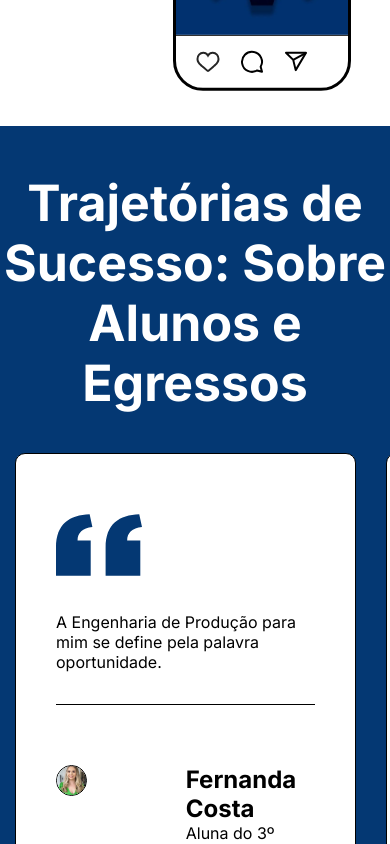
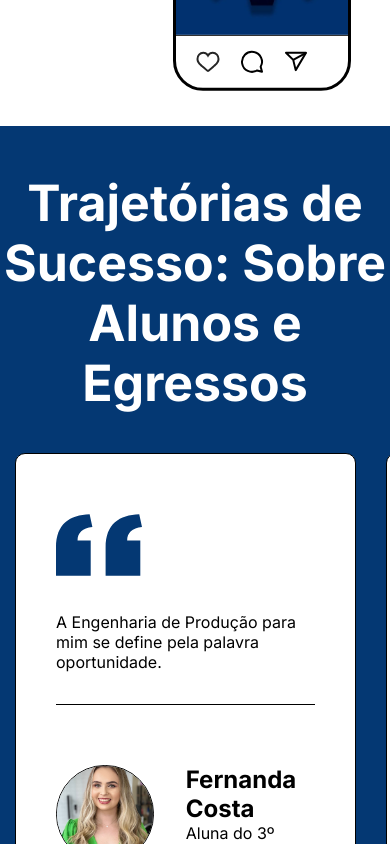
Before and after one commit to mph7/engprod, a React (Vite) app: page / in a window 390 px wide. Shown: the part 7988-8832 px from the top of the page. Built offline with nearby package versions, Linux system fonts and the light colour scheme.

Commit message:
fix: make testimonial carousel scroll correctly on mobile devices

```diff
--- a/src/components/TestimonialCard/TestimonialCard.css
+++ b/src/components/TestimonialCard/TestimonialCard.css
@@ -1,14 +1,14 @@
 .testimonial-card {
+    background: #FFFFFF;
     border: 1px solid black;
-    background: #FFFFFF;
     border-radius: 10px;
     display: flex;
     flex-direction: column;
     gap: 60px;
     height: 100%;
     justify-content: space-between;
+    margin: auto 15px;
     padding: 60px 40px;
-    margin: auto 15px;
 }
 
 .testimonial {
@@ -32,7 +32,35 @@
 .testimonial-image {
     border: 1px solid black;
     border-radius: 50%;
+    height: 8vw;
     object-fit: cover;
     width: 8vw;
-    height: 8vw;
 }
+
+@media only screen and (max-width: 1150px) {
+    .testimonial-image {
+        height: 16vw;
+        width: 16vw;
+    }
+}
+
+@media only screen and (max-width: 768px) {
+    .testimonial-image {
+        height: 30vw;
+        width: 30vw;
+    }
+}
+
+@media only screen and (max-width: 426px) {
+    .testimonial-image {
+        height: 25vw;
+        width: 25vw;
+    }
+
+}
+
+@media only screen and (max-width: 375px) {
+    .testimonial-name {
+        font-size: 1.1rem;
+    }
+}
--- a/src/container/Testimonials/Testimonials.jsx
+++ b/src/container/Testimonials/Testimonials.jsx
@@ -19,7 +19,7 @@ const Testimonials = () => {
 
     <swiper-container
       slides-per-view={width >= 1150 ? '3.1' : width >= 768 ? '2.1' : 1.05}
-      mousewheel-force-to-axis="true"
+      css-mode="true"
       pagination="true"
       speed="500"
     >
```
